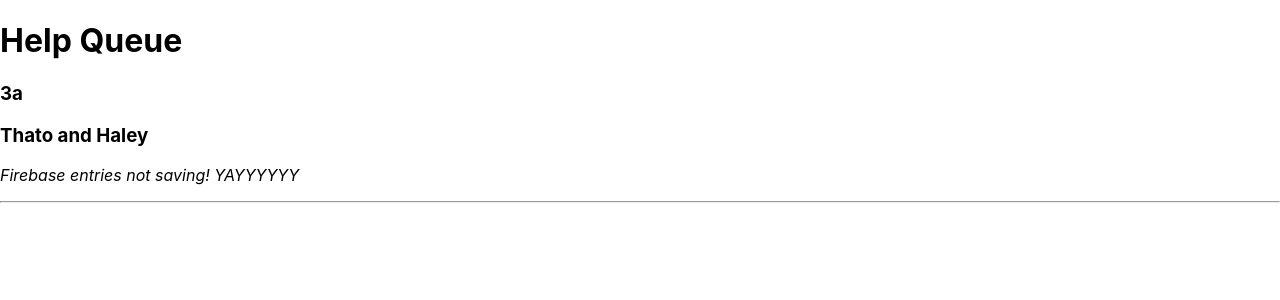
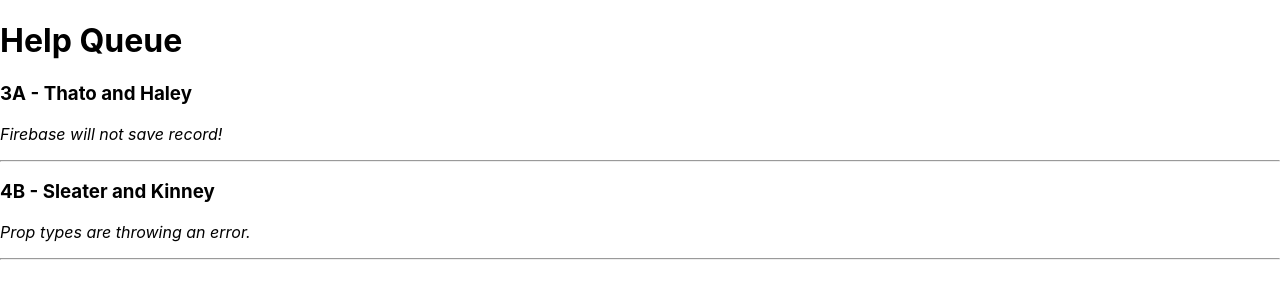
Before and after one commit to DrewAPeterson7671/react-practice2, a React (Create React App) app: page / in a window 1280 px wide. Shown: the top 300 px of the page. Built offline with nearby package versions, Linux system fonts and the light colour scheme.

Commit message:
add props

```diff
--- a/src/components/App.js
+++ b/src/components/App.js
@@ -1,6 +1,6 @@
 import React from "react";
 import Header from "./Header";
-import TicketList from './Ticket';
+import TicketList from './TicketList';
 
 function App() {
   return (
--- a/src/components/Ticket.js
+++ b/src/components/Ticket.js
@@ -1,16 +1,21 @@
 import React from 'react';
+import PropTypes from 'prop-types';
 
-function Ticket() {
-  const name = "Thato";
-  const name2 = "Haley";
+function Ticket(props) {
   return (
     <React.Fragment>
-      <h3>3a</h3>
-      <h3>{name} and {name2}</h3>
-      <p><em>Firebase entries not saving! YAYYYYYY</em></p>
+      <h3>{props.location} - {props.names}</h3>
+      <p><em>{props.issue}</em></p>
       <hr/>
     </React.Fragment>
   );
 }
 
+Ticket.propTypes = {
+  name: PropTypes.string,
+  location: PropTypes.string,
+  issue: PropTypes.string
+};
+
+
 export default Ticket;
--- a/src/components/TicketList.js
+++ b/src/components/TicketList.js
@@ -3,7 +3,16 @@
 
 function TicketList() {
   return (
-    <Ticket />
+    <React.Fragment>
+      <Ticket
+        location="3A"
+        names="Thato and Haley"
+        issue="Firebase will not save record!"/>
+      <Ticket
+        location="4B"
+        names="Sleater and Kinney"
+        issue="Prop types are throwing an error."/>
+    </React.Fragment>
   );
 }
 
```
